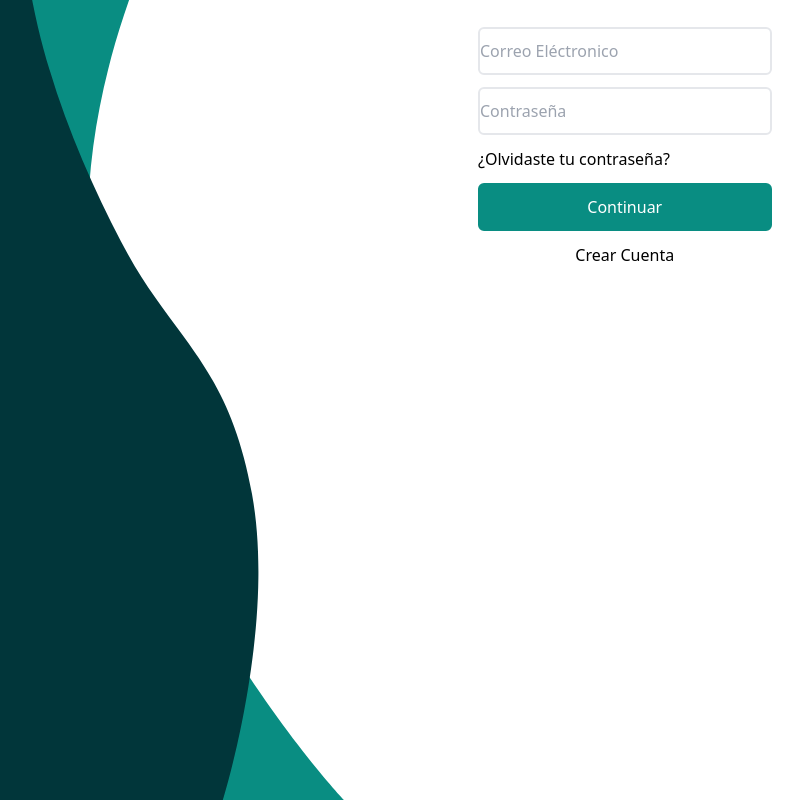
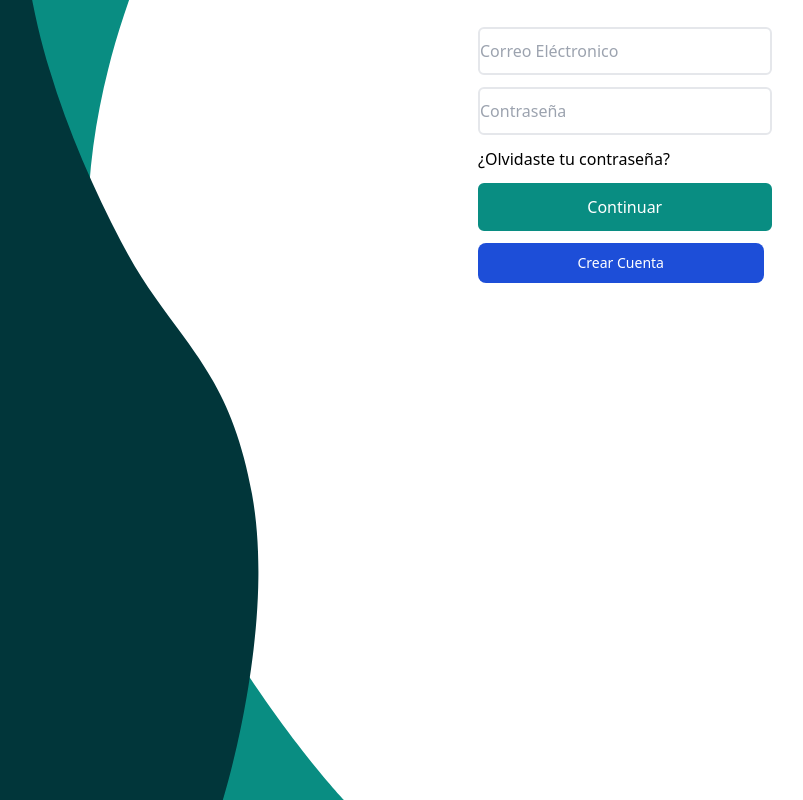
Before and after one commit to No-Country/s11-06-n-node-react, a React (Vite) app in the folder frontend/: page /login in a window 1280 px wide. Shown: the part 693-1493 px from the top of the page, without its empty margins (43-846 px from the left). Built offline with nearby package versions, Linux system fonts and the light colour scheme.

Commit message:
fix_conflicts

```diff
--- a/frontend/src/features/Login/Login.jsx
+++ b/frontend/src/features/Login/Login.jsx
@@ -3,6 +3,7 @@ import axios from "axios"
 import logo from '../../components/img/logo-1.png'
 import logoGoogle from '../../components/img/Google-Sign-In.png'
 import passwordIcon from '../../components/img/Vpn key.png'
+import { Link } from 'react-router-dom';
 import Cookies from 'js-cookie';
 
 const Login = () =>{
@@ -99,9 +100,7 @@ const Login = () =>{
                             {errors.password && <span>{errors.password.message}</span>}
                         <button className='flex justify-start'>¿Olvidaste tu contraseña?</button>
                         <button type='submit' className='bg-[#098D82] border-2 border-[#098D82] rounded-md h-12 text-white'>Continuar</button>
-                        <button type='submit' className=''>Crear Cuenta</button>
-
-
+                        <Link to="/register" className='text-white bg-blue-700 hover:bg-blue-800 focus:ring-4 focus:ring-blue-300 font-medium rounded-lg text-sm px-5 py-2.5 mr-2 mb-2 dark:bg-blue-600 dark:hover:bg-blue-700 focus:outline-none dark:focus:ring-blue-800'>Crear Cuenta</Link>
                         </div>
                     </div>
                 </form>
```
